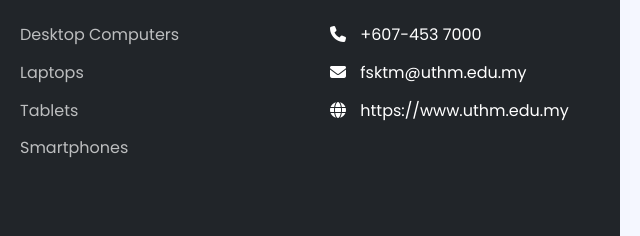
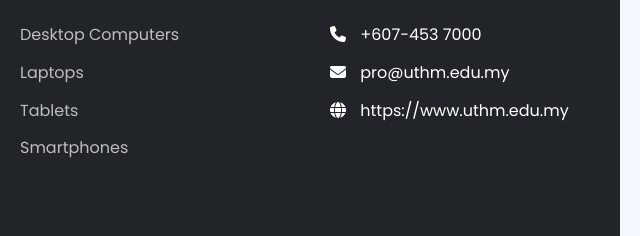
Before and after one commit to mirzu-code/project_biw, a website: page index.html in a window 1280 px wide. Shown: the part 3007-3243 px from the top of the page, 640-1280 px from the left. Drawn offline with Linux system fonts and the light colour scheme.

Commit message:
Update index.html

```diff
--- a/index.html
+++ b/index.html
@@ -1346,7 +1346,7 @@
 
                         <li><i class="fas fa-phone" style="margin-right: 10px;"></i> +607-453 7000</li>
 
-                        <li><i class="fas fa-envelope" style="margin-right: 10px;"></i> fsktm@uthm.edu.my</li>
+                        <li><i class="fas fa-envelope" style="margin-right: 10px;"></i> pro@uthm.edu.my</li>
 
                         <li><i class="fas fa-globe" style="margin-right: 10px;"></i> https://www.uthm.edu.my</li>
 
```
